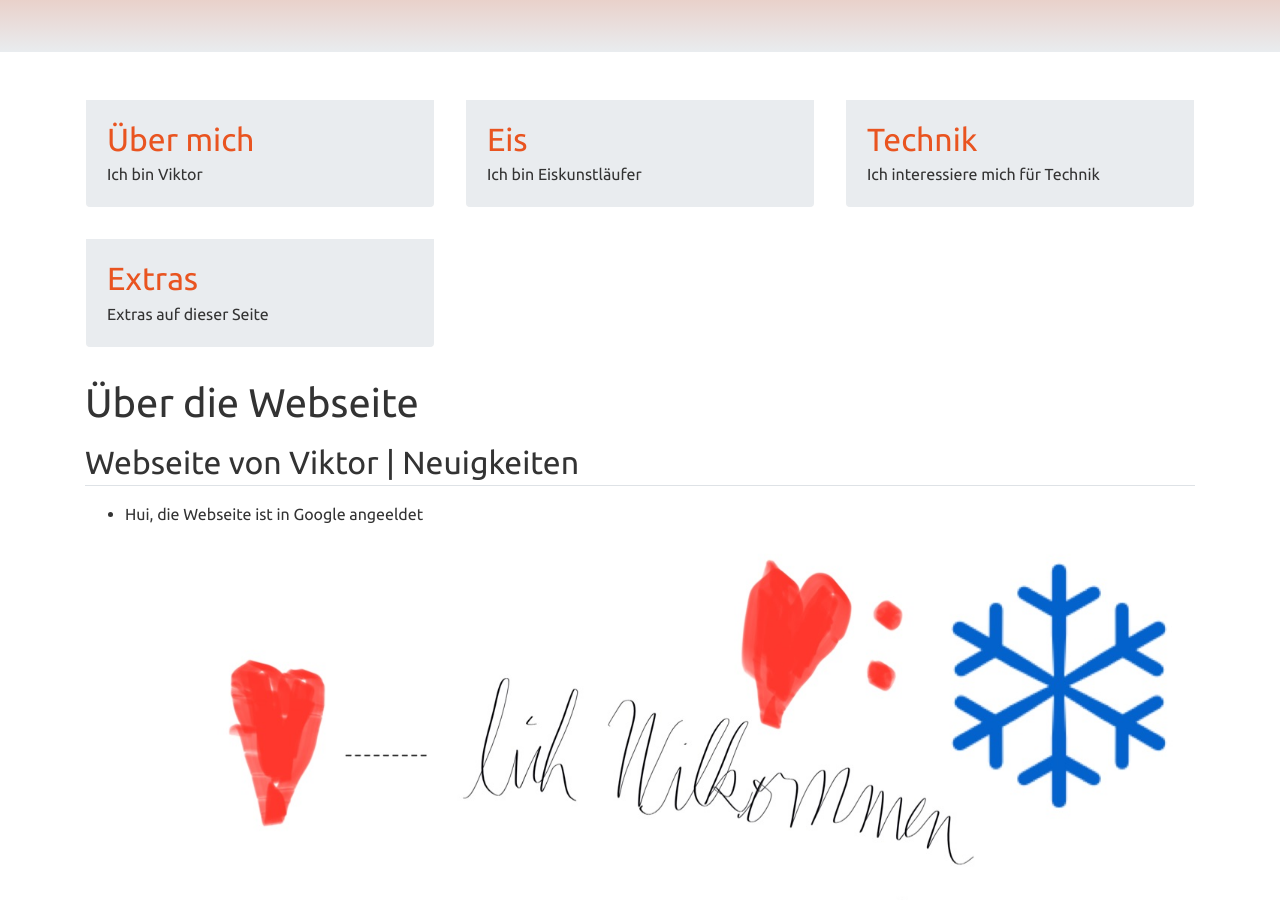
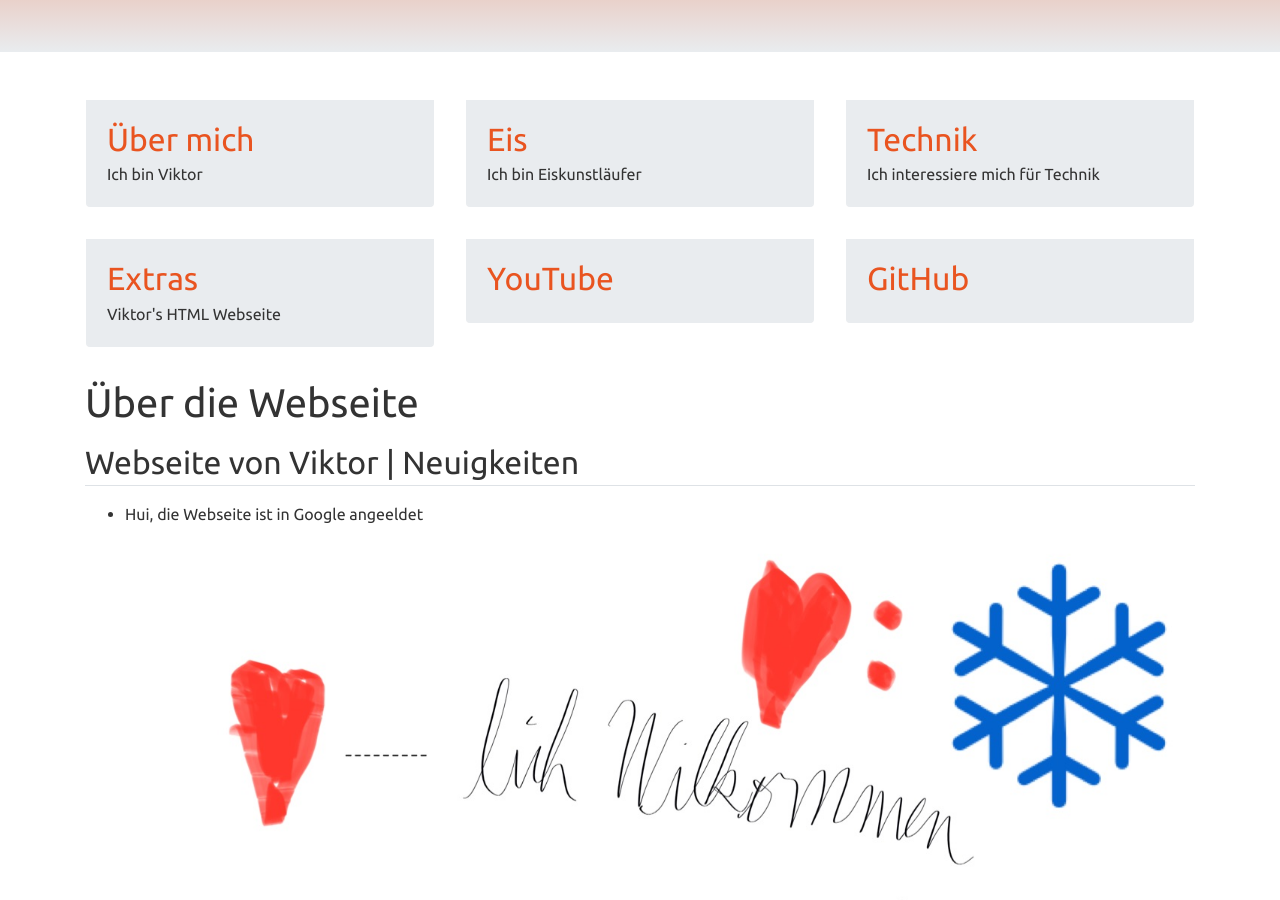
Before and after one commit to viktor-chiarcos/viktor-chiarcos.github.io, a Jekyll site: the page built from index.md, in a window 1280 px wide and 900 px high, scrolled down 346 px. Built offline with Jekyll 4.4.1, drawn with Linux system fonts in a browser that asks for light colours.

Commit message:
Update index.md

```diff
--- a/index.md
+++ b/index.md
@@ -31,8 +31,15 @@ feature_rows:
     excerpt: "Ich interessiere mich für Technik"
     url: "/tech/"
   - title: "Extras"
-    excerpt: "Extras auf dieser Seite"
+    excerpt: "Viktor's HTML Webseite"
     url: "/html/"
+  - title: "YouTube"
+    excerept: "YouTube Videos von mir und von anderen"
+    url: "/youtube/"
+  - title: "GitHub"
+    excerept: "Mein GitHub Konto"
+    url: "https://github.com/viktor-chiarcos"
+
 ---
 
 
```
